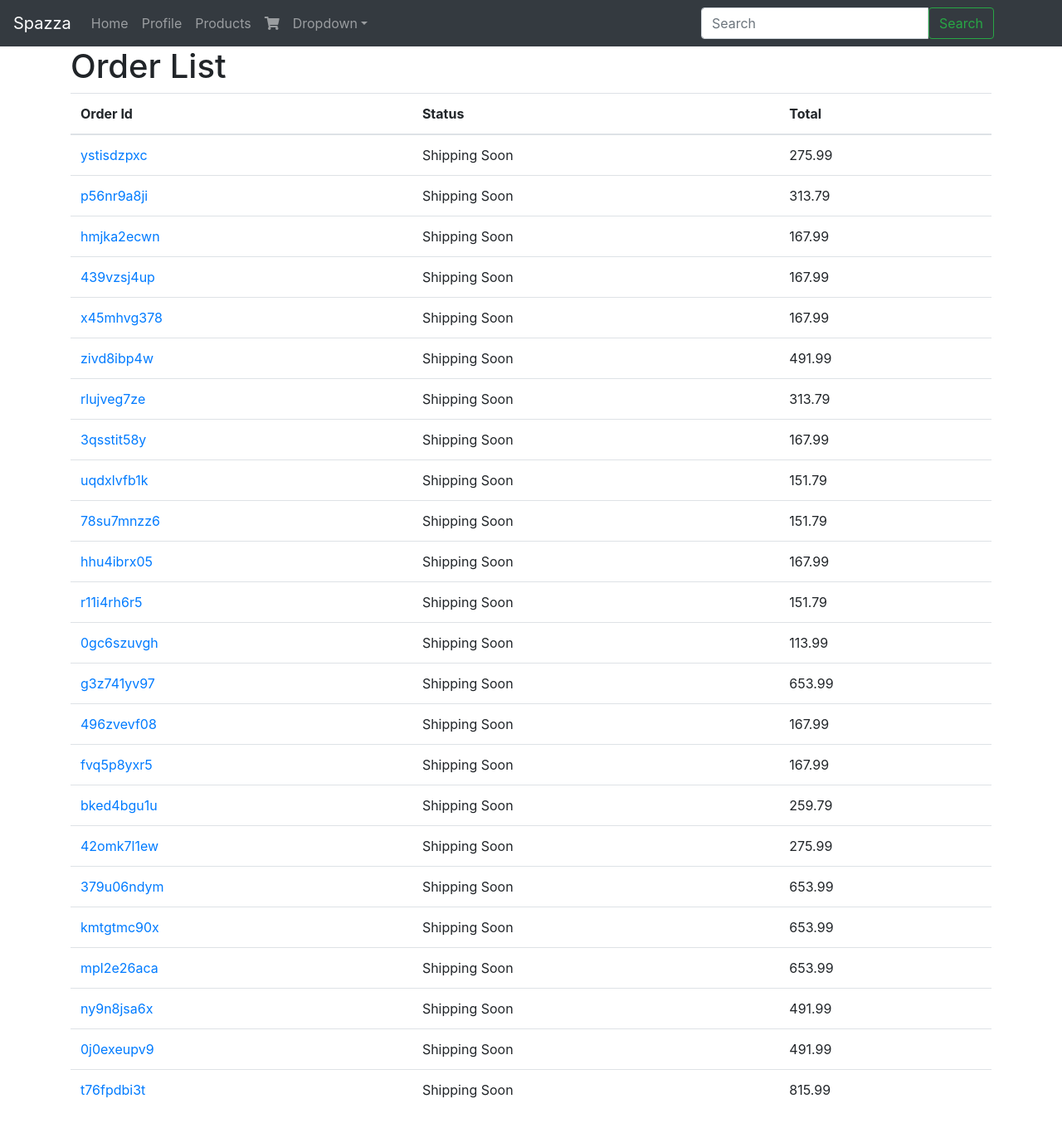
After one commit to thehcker/spaza, a Django app: page /orders/ in a window 1280 px wide. The commit adds this page. Shown: the whole page at 83% size. Run offline with Django 3.2, Linux system fonts and the light colour scheme; a user stored in the database is signed in; data comes from the database, SQL or seed files in the repository; both versions use the stored data as it was after the commit; some libraries are stand-ins or nearby versions.

Commit message:
Add Orders in Account

```diff
--- a/orders/models.py
+++ b/orders/models.py
@@ -2,6 +2,7 @@ from django.db import models
 from carts.models import Cart
 from billing.models import BillingProfile
 from addresses.models import Address
+from django.urls import reverse
 from django.db.models.signals import pre_save,post_save
 from products.utils import unique_order_id_generator
 import math
@@ -14,7 +15,22 @@ ORDER_STATUS_CHOICES = (
 		('refunded','Refunded'),
 	)
 
+class OrderManagerQuerySet(models.query.QuerySet):
+
+	def by_request(self, request):
+		billing_profile, created = BillingProfile.objects.new_or_get(request)
+		return self.filter(billing_profile=billing_profile)
+
+	def not_created(self):
+		return self.exclude(status='created')
+
 class OrderManager(models.Manager):
+	def get_queryset(self):
+		return OrderManagerQuerySet(self.model, using=self._db)
+
+	def by_request(self,request):
+		return self.get_queryset().by_request(request)
+
 	def new_or_get(self,billing_profile,cart_obj):
 		created = False
 		qs = self.get_queryset().filter(billing_profile=billing_profile,cart=cart_obj,active=True,status='created')
@@ -35,11 +51,28 @@ class Order(models.Model):
 	shipping_total = models.DecimalField(default=5.99,max_digits=100,decimal_places=2)
 	total = models.DecimalField(default=0.00,max_digits=100,decimal_places=2)
 	active = models.BooleanField(default=True)
+	updated = models.DateTimeField(auto_now=True)
+	timestamp = models.DateTimeField(auto_now_add=True)
+
 
 	def __str__(self):
 		return self.order_id
 
 	objects = OrderManager()
+
+	class Meta:
+		ordering = ['-timestamp', '-updated']
+
+
+	def get_absolute_url(self):
+		return reverse("orders:detail", kwargs={'order_id':self.order_id})
+
+	def get_status(self):
+		if self.status == 'refunded':
+			return "Refunded order"
+		elif self.status == 'shipped':
+			return "Shipped"
+		return "Shipping Soon"
 
 	def update_total(self):
 		cart_total = self.cart.total
--- /dev/null
+++ b/orders/templates/orders/order_list.html
@@ -0,0 +1,27 @@
+{% extends 'base.html' %}
+
+{% block content %}
+<div class="row">
+	<div class="col-12">
+		<h1>Order List</h1>
+		<table class="table">
+			<thead>
+				<th>Order Id</th><th>Status</th><th>Total</th>
+			</thead>
+			<tbody>
+				{% for object in object_list %}
+					<tr>
+						<td><a href="{{ object.get_absolute_url }}">{{ object.order_id }}</a></td>
+						<td>{{ object.get_status }}</td>
+						<td>{{ object.total }}</td>
+					</tr>
+				{% empty %}
+				<tr>
+					<td colspan="3"><p class="lead">No Orders yet</p></td>
+				</tr>
+				{% endfor %}
+			</tbody>
+		</table>
+	</div>
+</div>
+{% endblock %}
--- /dev/null
+++ b/orders/urls.py
@@ -0,0 +1,10 @@
+
+from django.urls import path,re_path
+from orders import views as orders_views
+
+urlpatterns = [
+    path('', orders_views.OrderListView.as_view(), name='list'),
+    #re_path('(?P<slug>[\w-]+)/$', products_views.product_detail_slug_view, name='detail'),
+    re_path('(?P<order_id>[\w-]+)/$', orders_views.OrderDetailView.as_view(), name='detail'),
+
+]
--- a/orders/views.py
+++ b/orders/views.py
@@ -1,3 +1,25 @@
+from django.contrib.auth.mixins import LoginRequiredMixin
+from django.http import Http404
 from django.shortcuts import render
+from django.views.generic import ListView, DetailView
+from .models import Order
+from billing.models import BillingProfile
 
 # Create your views here.
+
+class OrderListView(LoginRequiredMixin, ListView):
+
+	def get_queryset(self):
+		return Order.objects.by_request(self.request).not_created()
+
+
+class OrderDetailView(LoginRequiredMixin, DetailView):
+
+	def get_object(self):
+		qs = Order.objects.by_request(self.request).filter(order_id=self.kwargs.get('order_id'))
+		if qs.count()==1:
+			return qs.first()
+		raise Http404
+
+	def get_queryset(self):
+		return Order.objects.by_request(self.request)
--- a/product/urls.py
+++ b/product/urls.py
@@ -34,6 +34,8 @@ urlpatterns = [
     path('contact/',contact_views.contact,name='contact'),
     path('cart/', include(('carts.urls','carts'),namespace='carts')),
     path('list/', include(('products.urls','products'),namespace='products')),
+    path('orders/', include(('orders.urls','orders'),namespace='orders')),
+
     path('analytics/', include(('analytics.urls','analytics'),namespace='history-products')),
     path('profile/',profiles_views.userProfile,name='profile'),
     path('checkout/address/create/',addresses_views.checkout_address_create_view,name='checkout_address_create'),
--- a/profiles/templates/account/account_home.html
+++ b/profiles/templates/account/account_home.html
@@ -22,9 +22,9 @@
 			<div class="card-body">
 				<h4 class="card-title">Billing</h4>
 				<div class="list-group">
-					<a class="list-group-item" href="#">Adresses</a>
+					<a class="list-group-item" href="{% url 'orders:list' %}">Orders</a>
 					<a class="list-group-item" href="#">Payment Methods</a>
-					<a class="list-group-item" href="#">Orders</a>
+					<a class="list-group-item" href="#">Addresses</a>
 
 				</div>
 			</div>
--- a/profiles/templates/products/user-history.html
+++ b/profiles/templates/products/user-history.html
@@ -9,8 +9,8 @@
 
 	{% for obj in object_list %}
 	<div class="row">
-	<div class="col-12 my-3 mx-2">
-	<div class="card">
+	<div class="col-12">
+	<div class="card my-3 mx-2" >
 			<div class="card-body">
 	<!--{{ forloop.counter }}-->
 	{% include 'products/snippets/card.html' with instance=obj.content_object %}
```
Also changed, not shown: orders/templates/orders/order_detail.html (added, +28 -0 lines), db.sqlite3, orders/migrations/0004_auto_20190524_0136.py (added).
